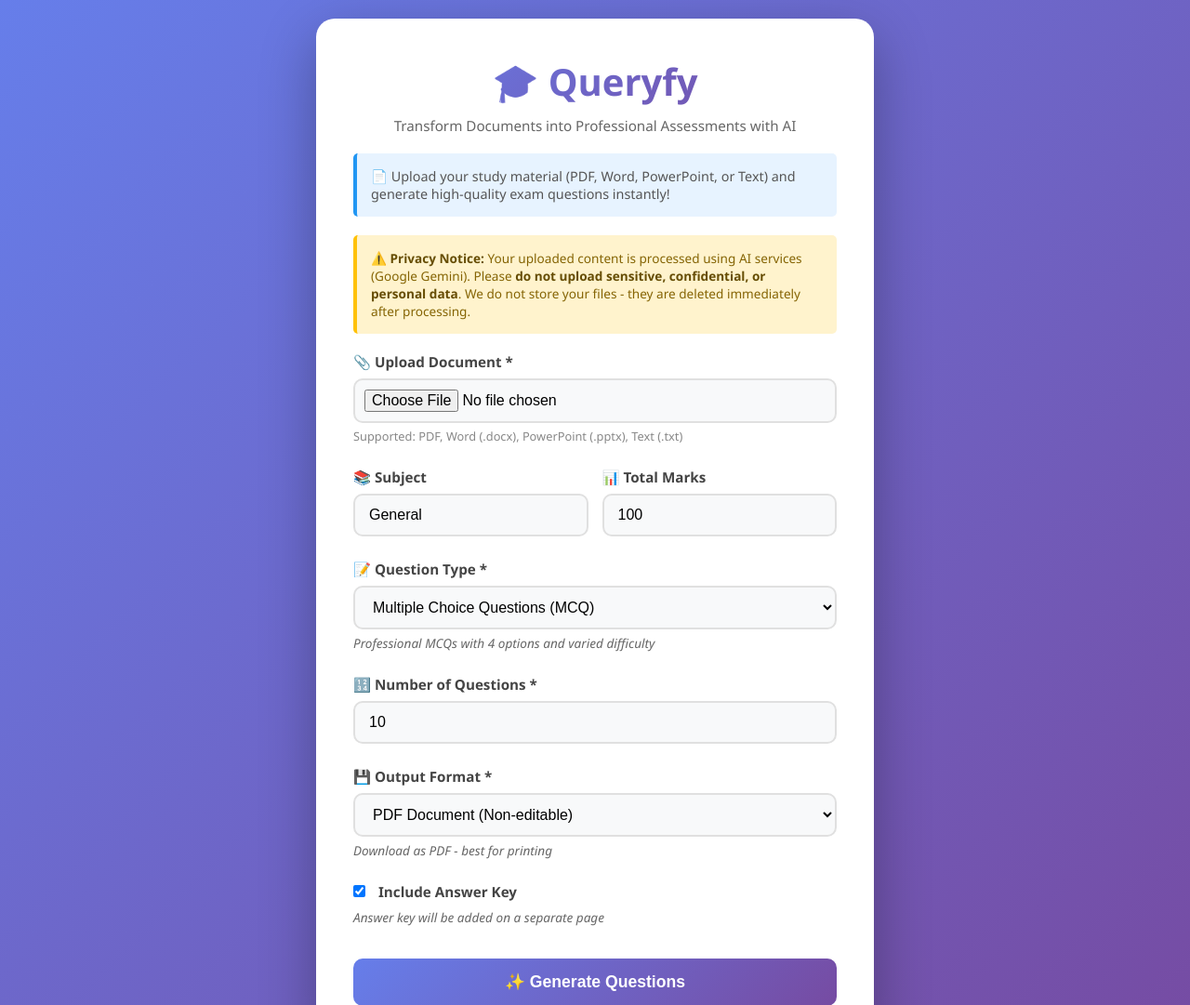
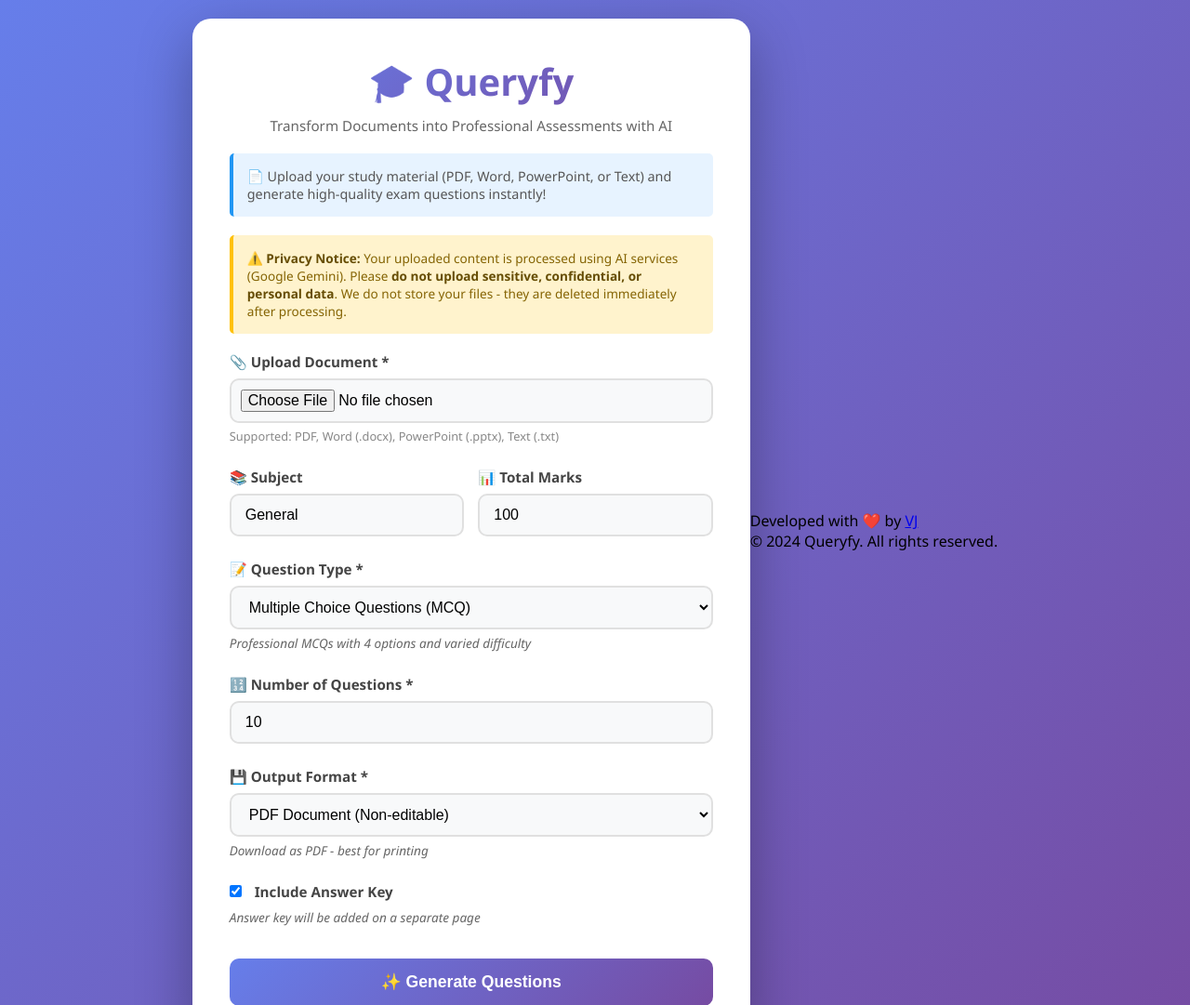
Before and after one commit to vriddhi23100/Queryfy, a Flask app: page / in a window 1280 px wide. Shown: the top 1081 px of the page at 93% size. Run offline with Flask 3, Linux system fonts and the light colour scheme.

Commit message:
dev footer

```diff
--- a/templates/index.html
+++ b/templates/index.html
@@ -208,6 +208,14 @@
 
         <div class="message" id="message"></div>
     </div>
+     <footer class="footer">
+        <div class="developer">
+            Developed with ❤️ by <a href="https://github.com/vriddhi23100" target="_blank">VJ</a>
+        </div>
+        <div class="copyright">
+            © 2024 Queryfy. All rights reserved.
+        </div>
+    </footer>
 
     <script>
         const form = document.getElementById('questionForm');
```
